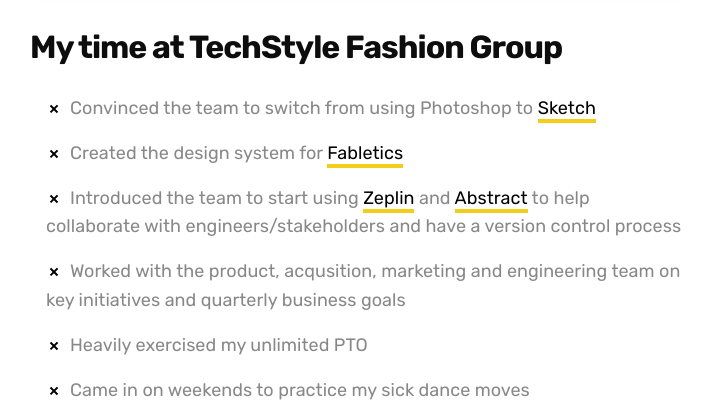
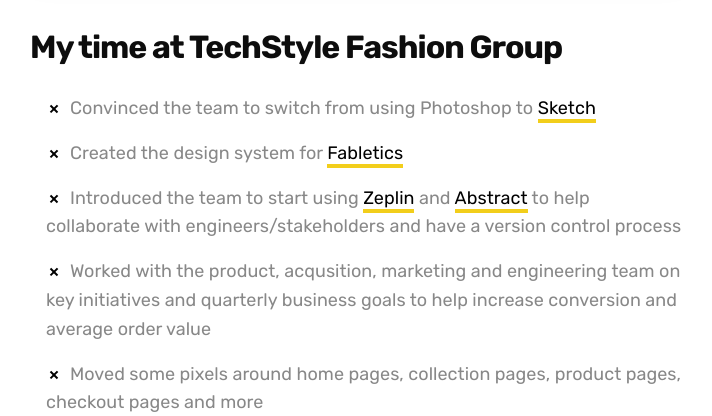
Before and after one commit to aryxmega/awwwry, a Jekyll site: the page built from _projects/2020-03-18-techstyle-fashion-group.md, in a window 1280 px wide and 900 px high, scrolled down 2424 px, cut to the strip 0-416 px from the top of the window. Shown: the whole strip, without its empty margins (40-752 px from the left). Built offline with Jekyll 4.4.1, drawn with Linux system fonts in a browser that asks for light colours; nearby versions of some CDN libraries; some of the changed text lies outside the part shown.

Commit message:
Updated TechStyle project

```diff
--- a/_projects/2020-03-18-techstyle-fashion-group.md
+++ b/_projects/2020-03-18-techstyle-fashion-group.md
@@ -23,7 +23,8 @@
 - Convinced the team to switch from using Photoshop to [Sketch][url-sketch]
 - Created the design system for [Fabletics][url-fabletics]
 - Introduced the team to start using [Zeplin][url-zeplin] and [Abstract][url-abstract] to help collaborate with engineers/stakeholders and have a version control process
-- Worked with the product, acqusition, marketing and engineering team on key initiatives and quarterly business goals
+- Worked with the product, acqusition, marketing and engineering team on key initiatives and quarterly business goals to help increase conversion and average order value
+- Moved some pixels around home pages, collection pages, product pages, checkout pages and more
 - Heavily exercised my unlimited PTO
 - Came in on weekends to practice my sick dance moves
 
@@ -83,6 +84,11 @@
 
 [![Instagram video](/images/projects/techstyle-fashion-group/instagram-video-01.png)](https://www.instagram.com/p/Bo91jw-gXVx/)
 
+#### Interested to learn more about my work at TechStyle Fashion Group?
+
+[Holler at a ninja](https://www.linkedin.com/in/awwwry)
+{: .button--fill}
+
 [url-sketch]: https://www.sketch.com
 [url-fabletics]: https://www.fabletics.com
 [url-fabkids]: https://www.fabkids.com
```
Also changed, not shown: _drafts/2020-03-24-learning-react.md (added, +6 -0 lines).
